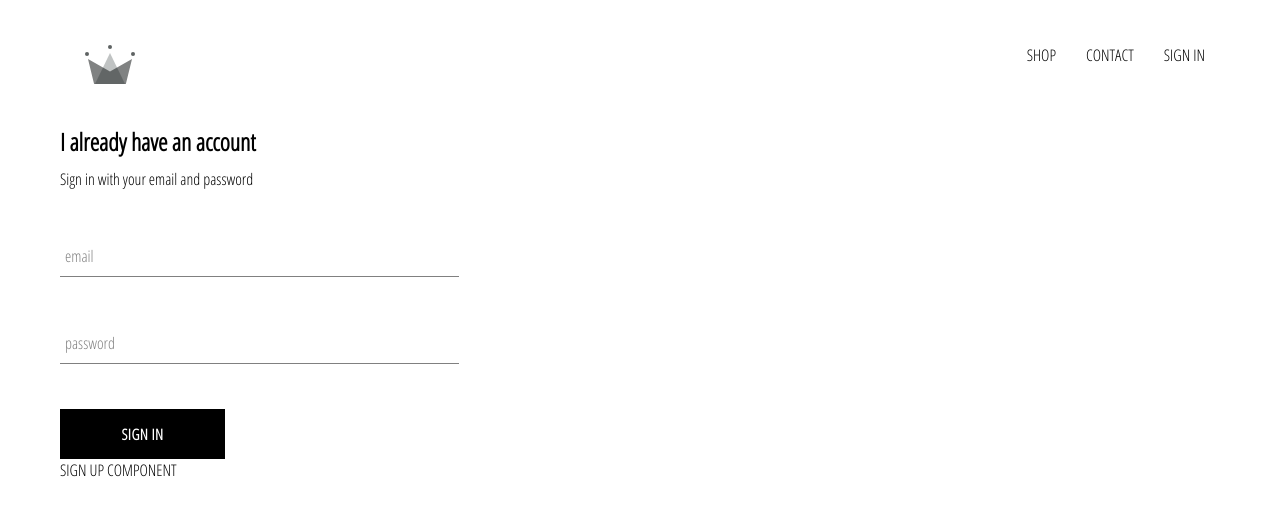
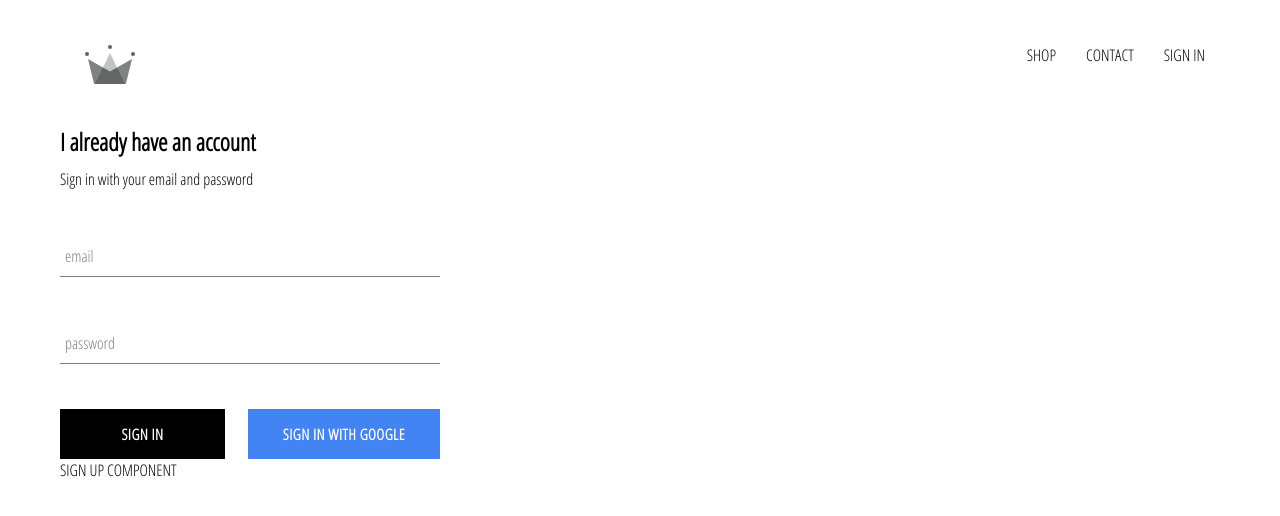
Before and after one commit to ofkings0/crwn-clothing, a React (Create React App) app: page /signin in a window 1280 px wide. Shown: the top 516 px of the page. Built offline with nearby package versions, Linux system fonts and the light colour scheme; no server answers.

Commit message:
integrated Firebase Google login, styles for Google login button (custom-button), minor styles adjustments

```diff
--- a/package.json
+++ b/package.json
@@ -6,6 +6,7 @@
     "@testing-library/jest-dom": "^4.2.4",
     "@testing-library/react": "^9.5.0",
     "@testing-library/user-event": "^7.2.1",
+    "firebase": "^7.21.0",
     "node-sass": "^4.14.1",
     "react": "^16.13.1",
     "react-dom": "^16.13.1",
--- a/src/App.css
+++ b/src/App.css
@@ -7,3 +7,7 @@
     text-decoration: none;
     color: black;
 }
+
+* { /* for every single item in app */
+    box-sizing: border-box;
+}
--- a/src/App.js
+++ b/src/App.js
@@ -6,20 +6,44 @@
 import Homepage from './pages/homepage/homepage.component';
 import ShopPage from './pages/shop/shop.component';
 import Header from './components/header/header.component';
+import { auth } from './firebase/firebase.utils';
 import SignInAndSignUpPage from './pages/sign-in-and-sign-up/sign-in-and-sign-up.component';
 
-function App() {
+class App extends React.Component {
+  constructor () {
+    super ();
+
+    this.state = {
+      currentUser: null
+    };
+  }
+
+  unsubscribeFromAuth = null //used to disconect from auth to prevent memory leaks
+
+  componentDidMount() { //when users change, it is changed in user --> user doesn't have to re-signing again
+    this.unsubscribeFromAuth = auth.onAuthStateChanged(user => {
+      this.setState({ currentUser: user })
+
+      console.log(user);
+    });
+  }
+
+  componentWillUnmount() {
+    this.unsubscribeFromAuth();
+  }
+
+  render() {
     return (
       <div>
-      <Header/>
+        <Header currentUser={this.state.currentUser} />
         <Switch>
           <Route exact path='/' component={Homepage} />
           <Route path='/shop' component={ShopPage} />
           <Route path='/signin' component={SignInAndSignUpPage} />
         </Switch>
-
       </div>
     );
   }
+}
 
 export default App;
--- a/src/components/custom-button/custom-button.component.jsx
+++ b/src/components/custom-button/custom-button.component.jsx
@@ -2,8 +2,11 @@
 
 import './custom-button.styles.scss';
 
-const CustomButton = ({ children, ...otherProps}) => (
-    <button className='custom-button' {...otherProps}>
+const CustomButton = ({ children, isGoogleSignIn, ...otherProps}) => (
+    <button
+        className={`${isGoogleSignIn ? 'google-sign-in': ''} custom-button`}
+        {...otherProps}
+    >
         {children}
     </button>
 )
--- a/src/components/custom-button/custom-button.styles.scss
+++ b/src/components/custom-button/custom-button.styles.scss
@@ -19,4 +19,14 @@
     color: black;
     border: 1px solid black;
   }
+
+  &.google-sign-in { //& is needed otherwise style will be applied to child button, not button on same level
+    background-color: #4284f4;
+    color: white;
+
+    &:hover {
+      background-color: #357ae8;
+      border: none;
     }
+  }
+}
--- a/src/components/header/header.component.jsx
+++ b/src/components/header/header.component.jsx
@@ -1,15 +1,17 @@
 import React from 'react';
 import { Link } from 'react-router-dom';
+
 import { ReactComponent as Logo } from '../../assests/crown.svg';
+
+import { auth } from '../../firebase/firebase.utils';
 
 import './header.styles.scss';
 
-const Header = () => (
+const Header = ({currentUser}) => (
     <div className='header'>
         <Link className='logo-container' to='/'>
             <Logo className='logo' />
         </Link>
-
         <div className='options'>
             <Link className='option' to='/shop'>
                 SHOP
@@ -17,11 +19,17 @@
             <Link className='option' to='/contact'>
                 CONTACT
             </Link>
-            <Link className='option' to='/signin'>
-                SIGN IN
-            </Link>
+            { currentUser ? (
+                <div className='option' onClick={() => auth.signOut()}>
+                    SIGN OUT
+                </div>
+            ) : (
+                <Link className='option' to='/signin'>
+                    SIGN IN
+                </Link>
+            )}
         </div>
     </div>
-)
+);
 
 export default Header;
--- a/src/components/header/header.styles.scss
+++ b/src/components/header/header.styles.scss
@@ -17,6 +17,7 @@
     display: flex;
     align-items: center;
     justify-content: flex-end; //set to the most right-side
+    cursor: pointer;
 
     .option {
       padding: 10px 15px;
--- a/src/components/sign-in/sign-in.component.jsx
+++ b/src/components/sign-in/sign-in.component.jsx
@@ -1,6 +1,7 @@
 import React from 'react';
 import FormInput from '../form-input/form-input.component';
 import CustomButton from '../custom-button/custom-button.component';
+import { signInWithGoogle } from '../../firebase/firebase.utils';
 
 import './sign-in.styles.scss';
 
@@ -49,11 +50,21 @@
                         handleChange={this.handleChange}
                         label='password'
                         required
-                        />
+                    />
 
-                    <CustomButton
-                        type='submit'
-                    >SIGN IN</CustomButton>
+                    <div className='buttons'>
+                        <CustomButton
+                            type='submit'
+                        >
+                            SIGN IN
+                        </CustomButton>
+                        <CustomButton
+                            isGoogleSignIn
+                            onClick= { signInWithGoogle }
+                        >
+                            Sign in with Google
+                        </CustomButton>
+                    </div>
                 </form>
             </div>
         );
--- a/src/components/sign-in/sign-in.styles.scss
+++ b/src/components/sign-in/sign-in.styles.scss
@@ -1,9 +1,14 @@
 .sign-in {
-    width: 30vw; //component is always 30% of view width (vw)
+    width: 380px; //component is always 30% of view width (vw)px
     display: flex;
     flex-direction: column;
 
     .title {
         margin: 10px 0; //10px margin on all sides of title
     }
+
+    .buttons {
+        display: flex;
+        justify-content: space-between;
+    }
 }
--- /dev/null
+++ b/src/firebase/firebase.utils.js
@@ -0,0 +1,25 @@
+import firebase from 'firebase/app';
+import 'firebase/firestore';
+import 'firebase/auth';
+
+const config = {
+    apiKey: "AIzaSyCdgDtuPHj3zMvGrefegC6STRFLAL8kgq4",
+    authDomain: "crwndb-5a446.firebaseapp.com",
+    databaseURL: "https://crwndb-5a446.firebaseio.com",
+    projectId: "crwndb-5a446",
+    storageBucket: "crwndb-5a446.appspot.com",
+    messagingSenderId: "488645391681",
+    appId: "1:488645391681:web:f051f48711295b42ee9dc0",
+    measurementId: "G-ZSG9J55Q61"
+};
+
+firebase.initializeApp(config);
+
+export const auth = firebase.auth();
+export const firestore = firebase.firestore();
+
+const provider = new firebase.auth.GoogleAuthProvider();
+provider.setCustomParameters({ promt: 'select_account'});
+export const signInWithGoogle = () => auth.signInWithPopup(provider);
+
+export default firebase;
```
Also changed, not shown: 1 other file (tests, documents, lock files or other folders). Lines whose indentation alone changed are shown as unchanged.
